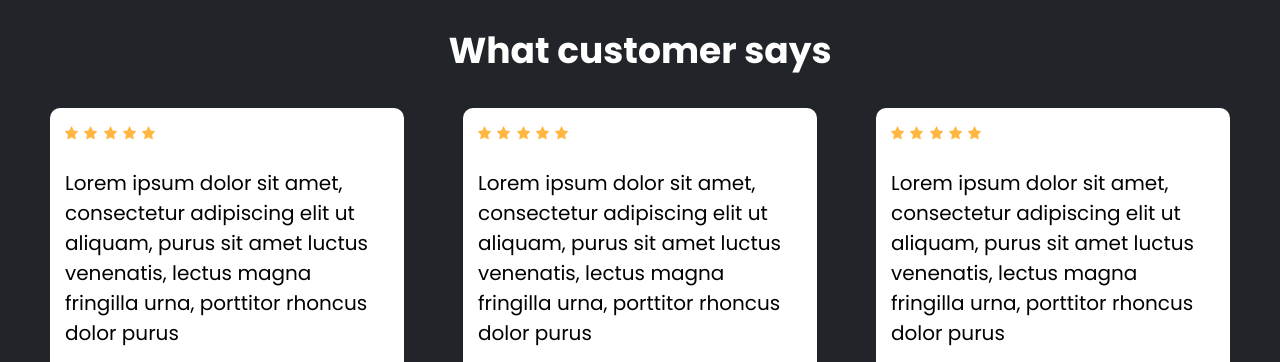
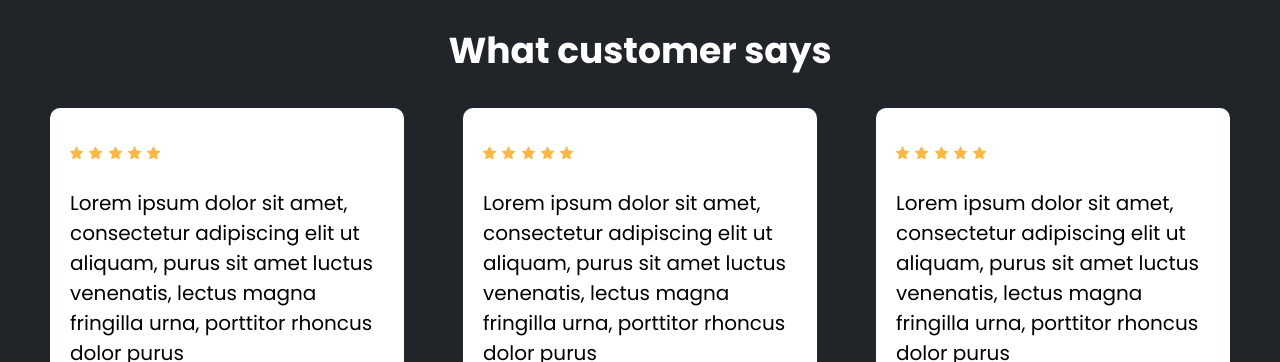
Before and after one commit to Yevhen-dev/hw5, a plain HTML site: page index.html in a window 1280 px wide. Shown: the part 3337-3699 px from the top of the page. Drawn offline with Linux system fonts and the light colour scheme.

Commit message:
change padding in review section

```diff
--- a/style/index.css
+++ b/style/index.css
@@ -294,7 +294,7 @@ a {
     width: 30%;
     background-color: #ffffff;
     border-radius: 10px;
-    padding: 10px 15px;
+    padding: 30px 20px 50px 20px;
 }
 .main__review__list-item__user {
     display: flex;
```
